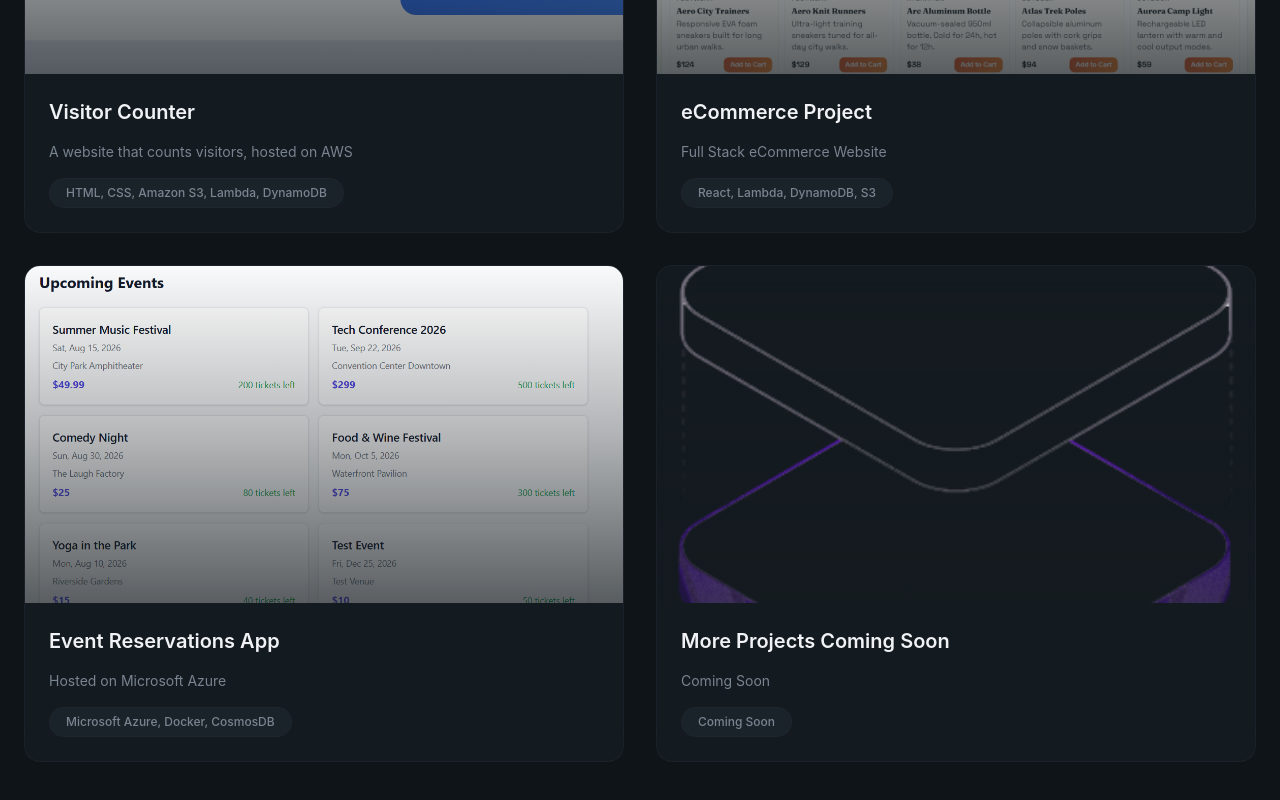
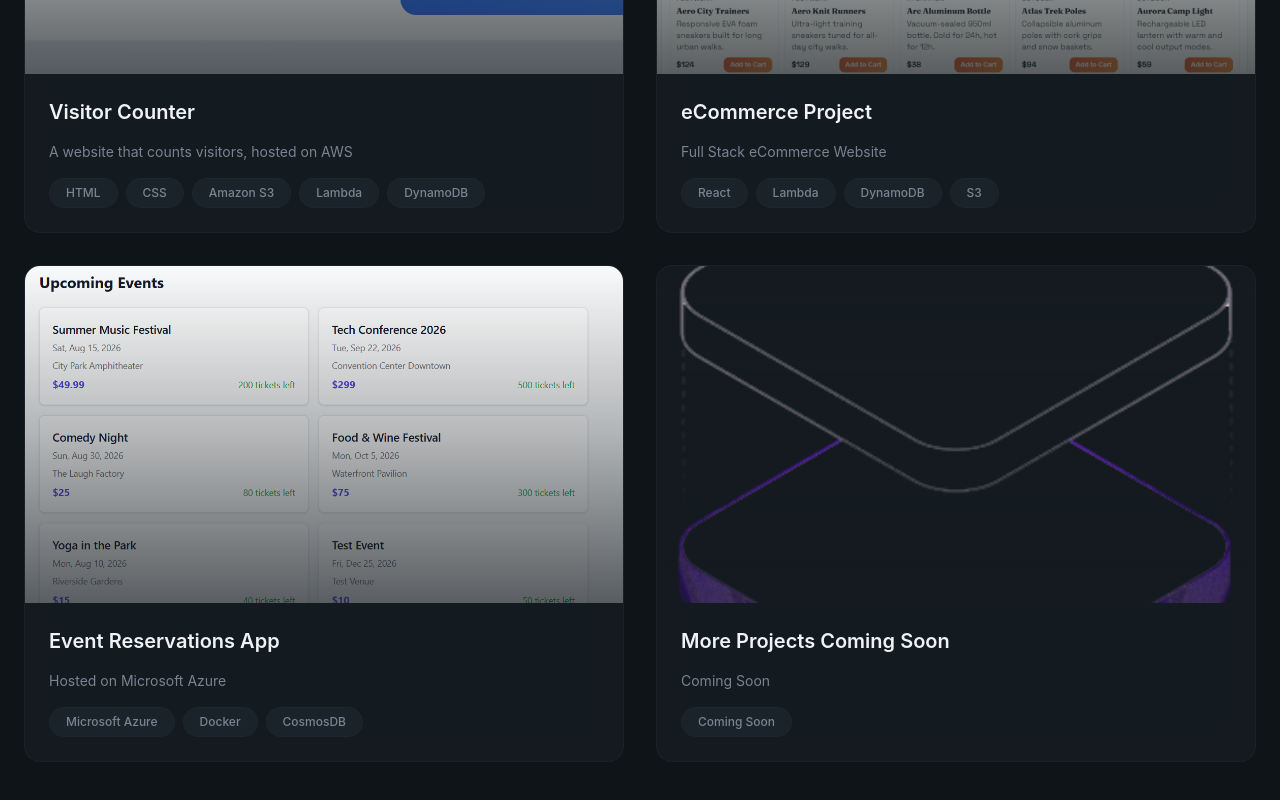
Before and after one commit to Colby-Patterson2/dev-portfolio, a React (Vite) app: page / in a window 1280 px wide. Shown: the part 2293-3093 px from the top of the page. Built offline with nearby package versions, Linux system fonts and the light colour scheme.

Commit message:
Tag fixes

```diff
--- a/src/sections/Projects.jsx
+++ b/src/sections/Projects.jsx
@@ -5,7 +5,7 @@ const projects = [
         title: "Visitor Counter",
         description: "A website that counts visitors, hosted on AWS",
         image: "/visitor_count_project2.png",
-        tags: ["HTML, CSS, Amazon S3, Lambda, DynamoDB"],
+        tags: ["HTML", "CSS", "Amazon S3", "Lambda", "DynamoDB"],
         link: "https://dhznztclhi5hz.cloudfront.net/",
         github: "#",
     },
@@ -13,7 +13,7 @@ const projects = [
         title: "eCommerce Project",
         description: "Full Stack eCommerce Website",
         image: "/demo-ecommerce-project.png",
-        tags: ["React, Lambda, DynamoDB, S3"],
+        tags: ["React", "Lambda", "DynamoDB", "S3"],
         link: "https://main.d1ej2ddlmi7wbb.amplifyapp.com/",
         github: "#",
     },
@@ -21,7 +21,7 @@ const projects = [
         title: "Event Reservations App",
         description: "Hosted on Microsoft Azure",
         image: "/event-reservation-demo.png",
-        tags: ["Microsoft Azure, Docker, CosmosDB"],
+        tags: ["Microsoft Azure", "Docker", "CosmosDB"],
         link: "https://ca-events-app-2.ashyflower-70857008.westus3.azurecontainerapps.io",
         github: "#",
     },
```
